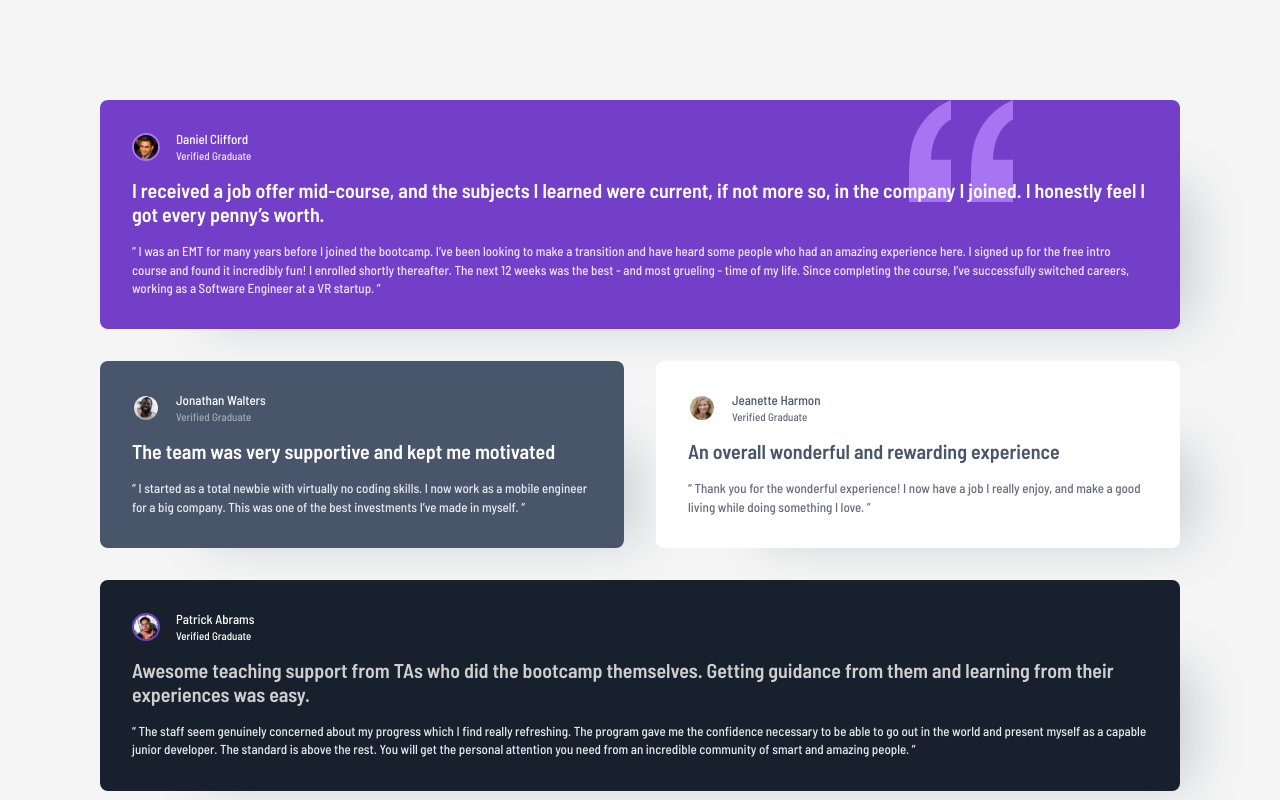
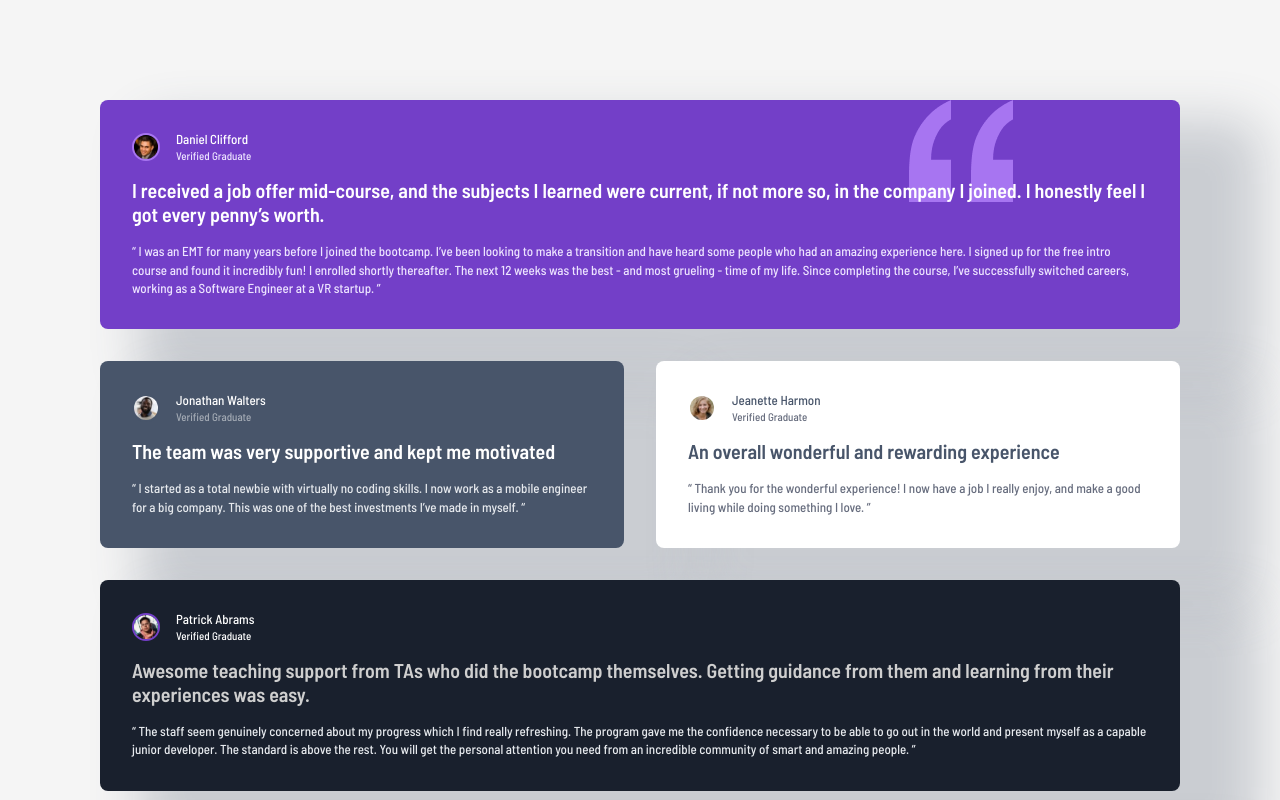
Before and after one commit to rodrigojesus7/testimonials-grid-section, a plain HTML site: page index.html in a window 1280 px wide. Shown: the top 800 px of the page. Drawn offline with Linux system fonts and the light colour scheme.

Commit message:
refactor

```diff
--- a/src/css/style.css
+++ b/src/css/style.css
@@ -82,7 +82,7 @@ img {
     padding: 3.2rem;
     gap: 1.6rem;
     border-radius: 0.8rem;
-    box-shadow: 6rem 4rem 5rem -4.7rem rgba(72, 85, 106, 0.2474);
+    box-shadow: 6rem 4rem 5rem 2rem rgba(72, 85, 106, 0.2474);
 
 }
 
```
